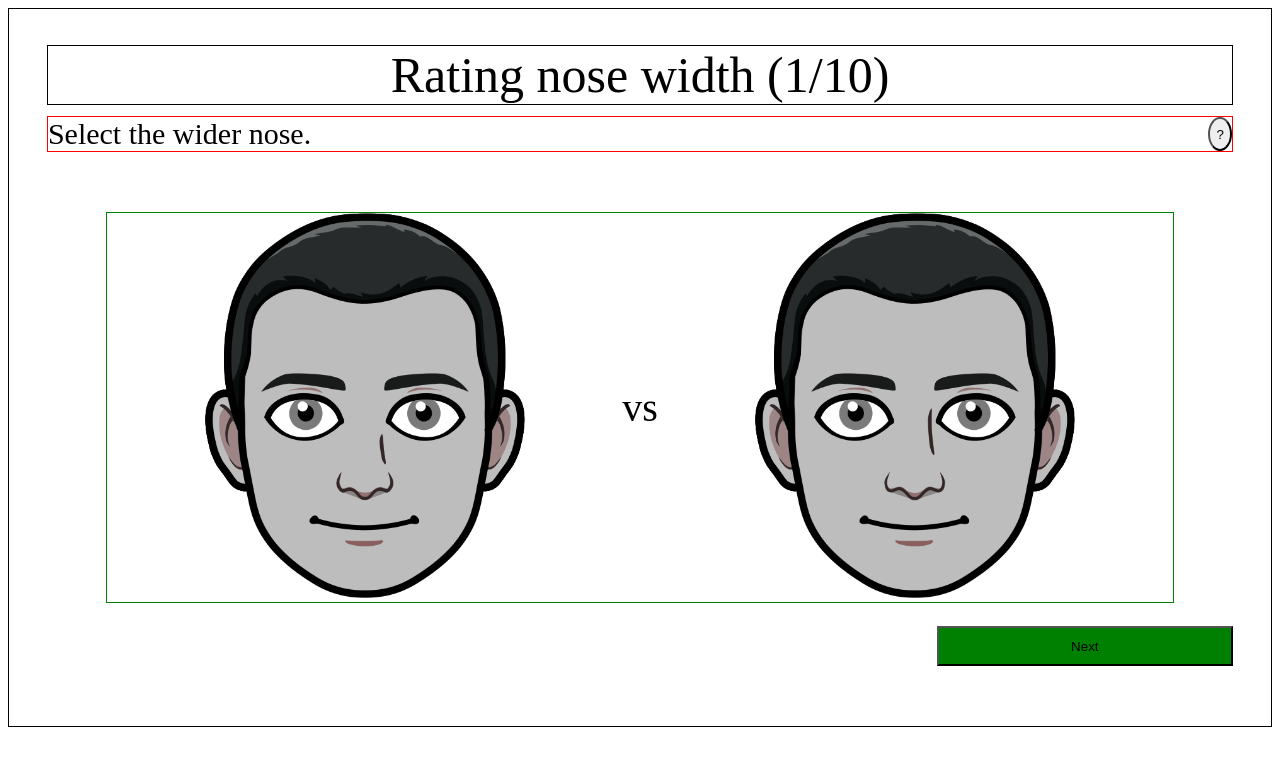
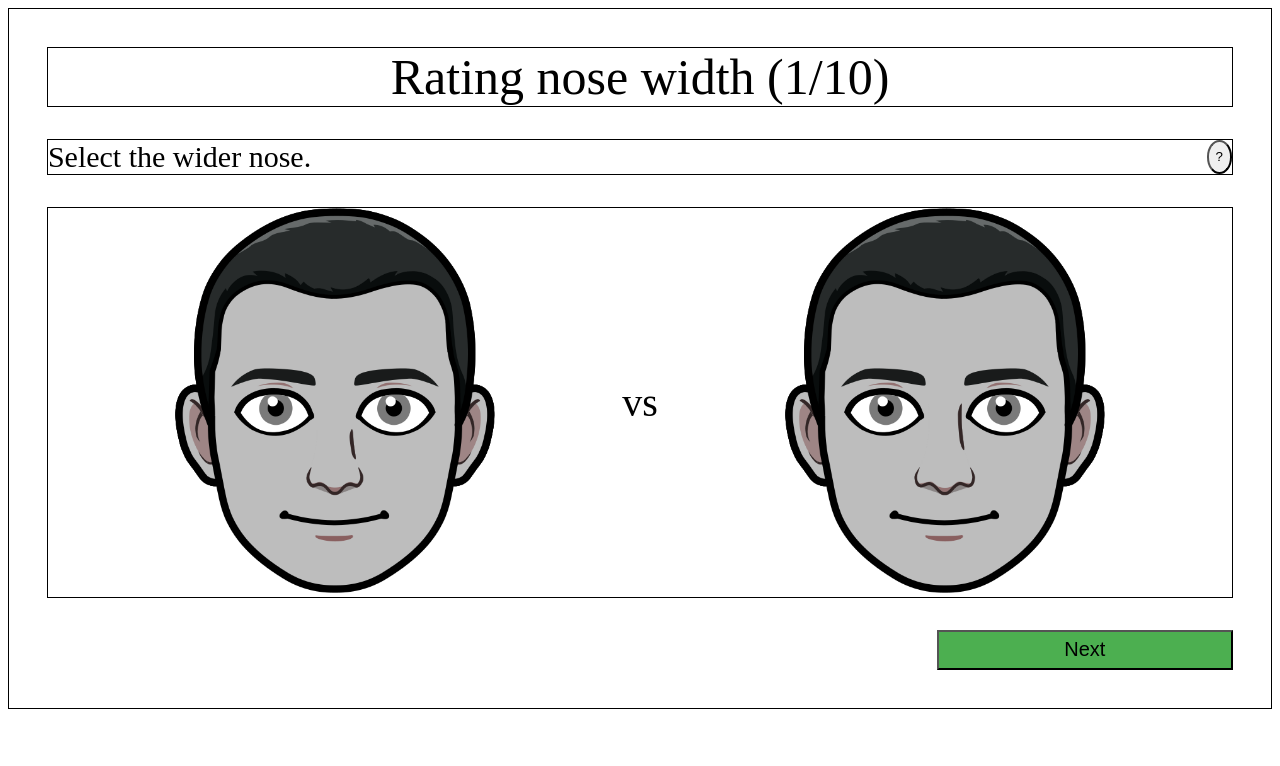
Before and after one commit to msong36/elo, an Angular app: page / in a window 1280 px wide. Shown: the top 766 px of the page. Built offline with nearby package versions, Linux system fonts and the light colour scheme.

Commit message:
looks less bad now

```diff
--- a/src/app/app.component.scss
+++ b/src/app/app.component.scss
@@ -1,7 +1,7 @@
+:root {
+  --background-color: #c6d4de;
+}
+
 /*.main-container {
   background-color: var(--background-color);
 }*/
-
-body {
-  background-color: var(--background-color);
-}
--- a/src/app/task/task.component.scss
+++ b/src/app/task/task.component.scss
@@ -1,44 +1,42 @@
 .task-container {
   border: 1px solid black;
-  padding-left: 3%;
-  padding-right: 3%;
+  padding: 3%;
   display: flex;
   flex-direction: column;
-  min-height: 75vh;
+  min-height: 65vh;
+  gap: 2em;
 
   .heading {
     border: 1px solid black;
-    margin-top: 3%;
     font-size: 50px;
     text-align: center;
   }
 
   .question {
+    border: 1px solid black;
     display: flex;
     flex-direction: row;
-    border: 1px solid red;
     justify-content: space-between;
-    margin-top: 1%;
 
     .text {
       font-size: 30px;
     }
 
     button {
-      min-width: 2%;
+      //min-width: 2%;
       border-radius: 50%;
+      min-width: 2vw;
+      min-height: 2vw;
       cursor: pointer;
     }
   }
 
   .images {
+    border: 1px solid black;
     display: flex;
     flex-direction: row;
     justify-content: space-evenly;
-    border: 1px solid green;
     align-items: center;
-    margin: 5%;
-    margin-bottom: 2%;
 
     [type="radio"] {
       position: absolute;
@@ -66,12 +64,12 @@
     display: flex;
     flex-direction: row;
     justify-content: flex-end;
-    margin-bottom: 5%;
     button {
-      background: green;
+      cursor: pointer;
+      background: #4caf50;
       width: 25%;
       height: 5vh;
-      cursor: pointer;
+      font-size: 20px;
     }
   }
 }
```
